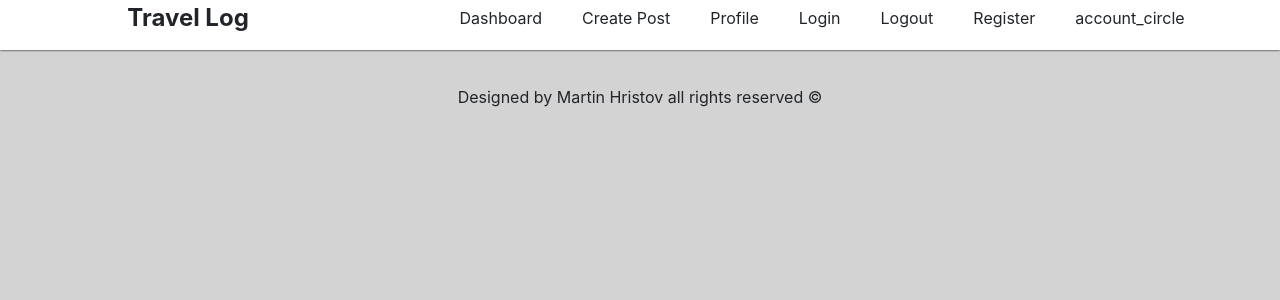
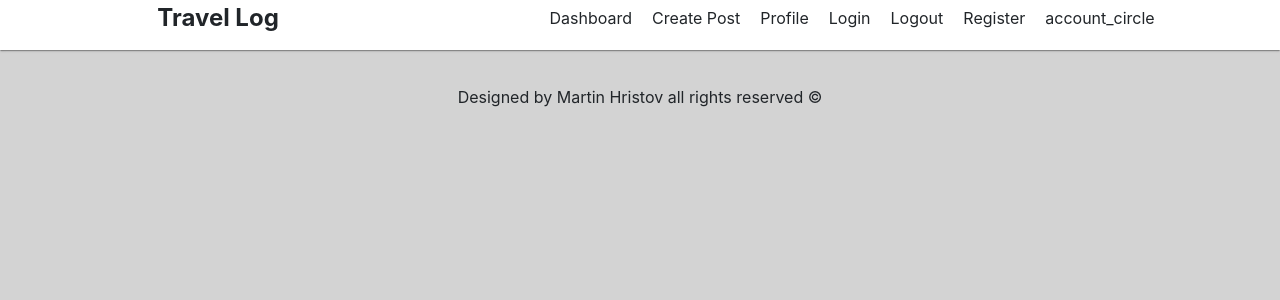
Before and after one commit to Asdiel85/Trave-Log, a React (Vite) app in the folder client/: page / in a window 1280 px wide. Shown: the top 300 px of the page. Built offline with nearby package versions, Linux system fonts and the light colour scheme.

Commit message:
fixed image in postCard

```diff
--- a/client/src/components/PostCard.module.css
+++ b/client/src/components/PostCard.module.css
@@ -5,6 +5,9 @@
     max-width: 600px;
     width: 100%;
     margin: 0 auto 30px;
+  }
+  a {
+    margin: 0;
   }
 
   .info {
@@ -27,7 +30,7 @@
   .postImg{
     width: 100%;
     height: 80%;
-    object-fit: cover;
+    margin: 0 auto;
     cursor: pointer;
 }
 
```
